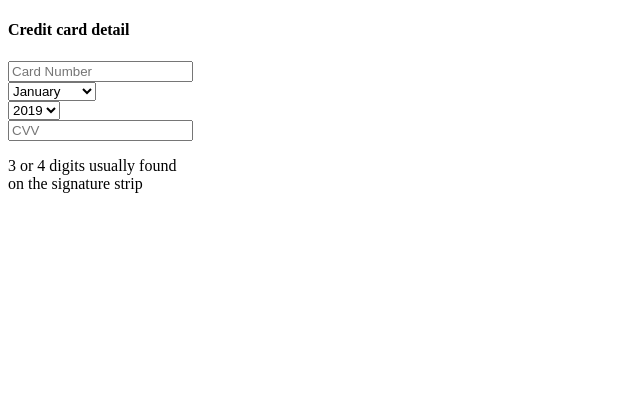
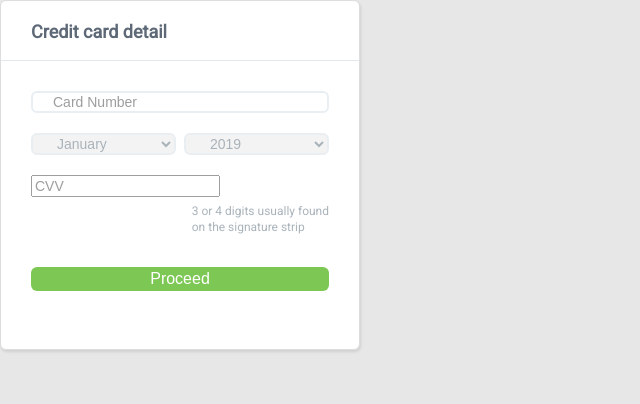
Before and after one commit to johnnybcoding/credit-card-form, a plain HTML site: page index.html in a window 1280 px wide. Shown: the whole page, without its empty margins (0-640 px from the left). Drawn offline with Linux system fonts and the light colour scheme.

Commit message:
another commit

```diff
--- a/index.html
+++ b/index.html
@@ -10,10 +10,11 @@
         <meta name="description" content="">
         <meta name="viewport" content="width=device-width, initial-scale=1">
         <link rel="stylesheet" href="main.css">
+        <link href="https://fonts.googleapis.com/css?family=Roboto&display=swap" rel="stylesheet">
     </head>
     <body>
         <form class='credit-card'>
-            <div>
+            <div class='form-header'>
                 <h4 class='title'>Credit card detail</h4>
             </div>
 
@@ -39,6 +40,7 @@
                       <option value='december'>December</option>
                   </select>
                  </div>
+                 <div class='year'>
                  <select>
                      <option value='2019'>2019</option>
                      <option value='2020'>2020</option>
@@ -52,7 +54,6 @@
                  </select>
              </div>
             </div>
-
             <!--Card Verification Field-->
             <div class='card-verification'>
                 <div class='cvv-input'>
@@ -62,6 +63,7 @@
                 </div>
                 </div>
             </div>
+            <button type='submit' class='proceed-btn'><a href='#'>Proceed</a></button>
         </form>
 
         <script src="" async defer></script>
--- a/main.css
+++ b/main.css
@@ -0,0 +1,137 @@
+/* Global */
+* {
+    box-sizing: border-box;
+}
+
+body, html {
+    height: 100%;
+    min-height: 100%;
+}
+
+body {
+    font-family: 'Roboto', sans-serif;
+    margin: 0;
+    background-color: #e7e7e7;
+}
+
+/* Credit Card */
+.credit-card {
+    width: 360px;
+    height: 350px;
+    margin; 60px auto 0;
+    border: 1px solid #ddd;
+    border-radius: 6px;
+    background-color: #fff;
+    box-shadow: 1px 2px 3px 0 rgba(0,0,0,.10);
+}
+
+.form-header {
+    height: 60px;
+    padding: 20px 30px 0;
+    border-bottom: 1px solid #e1e8ee;
+}
+
+.form-body {
+    height: 340px;
+    padding: 30px 30px 20px;
+}
+
+/* Title */
+.title {
+    font-size: 18px;
+    margin: 0;
+    color: #5e6977;
+}
+
+/* Common */
+.card-number,
+.cvv-input input,
+.month select,
+.year select {
+    font-size: 14px;
+    font-weight: 100;
+    line-height: 14px;
+}
+
+.card-number,
+.month select,
+.year select {
+    font-size: 14px;
+    font-weight: 100;
+    line-height: 14px;
+}
+
+.card-number,
+.cvv-details,
+.cvv-input input,
+.month select,
+.year select {
+    opacity: .7;
+    color: #86939e;
+}
+
+/* Card Number */
+.card-number {
+    width: 100%;
+    margin-bottom: 20px;
+    padding-left: 20px;
+    border: 2px solid #e1e8ee;
+    border-radius: 6px;
+}
+
+/* Date Field */
+.month select,
+.year select {
+    width: 145px;
+    margin-bottom: 20px;
+    padding-left: 20px;
+    border: 2px solid #e1e8ee;
+    border-radius: 6px;
+    background-position: 85% 50%;
+}
+
+.month select {
+    float: left;
+}
+
+.year select {
+    float: right;
+}
+
+* Card Verification Field */
+.cvv-input input {
+    float: left;
+    width: 145px;
+    padding-left: 20px;
+    border: 2px solid #e1e8ee;
+    border-radius: 6px;
+    background: #fff;
+}
+
+.cvv-details {
+    font-size: 12px;
+    font-weight: 300;
+    line-height: 16px;
+    float: right;
+    margin-bottom: 20px;
+}
+
+.cvv-details p {
+    margin-top: 6px;
+}
+
+/* Buttons Section */
+.proceed-btn {
+    cursor: pointer;
+    font-size: 16px;
+    width: 100%;
+    border-color: transparent;
+    border-radius: 6px;
+    margin-bottom: 10px;
+    background: #7dc855;
+}
+
+.proceed-btn a {
+    text-decoration: none;
+    color: #fff;
+}
```
